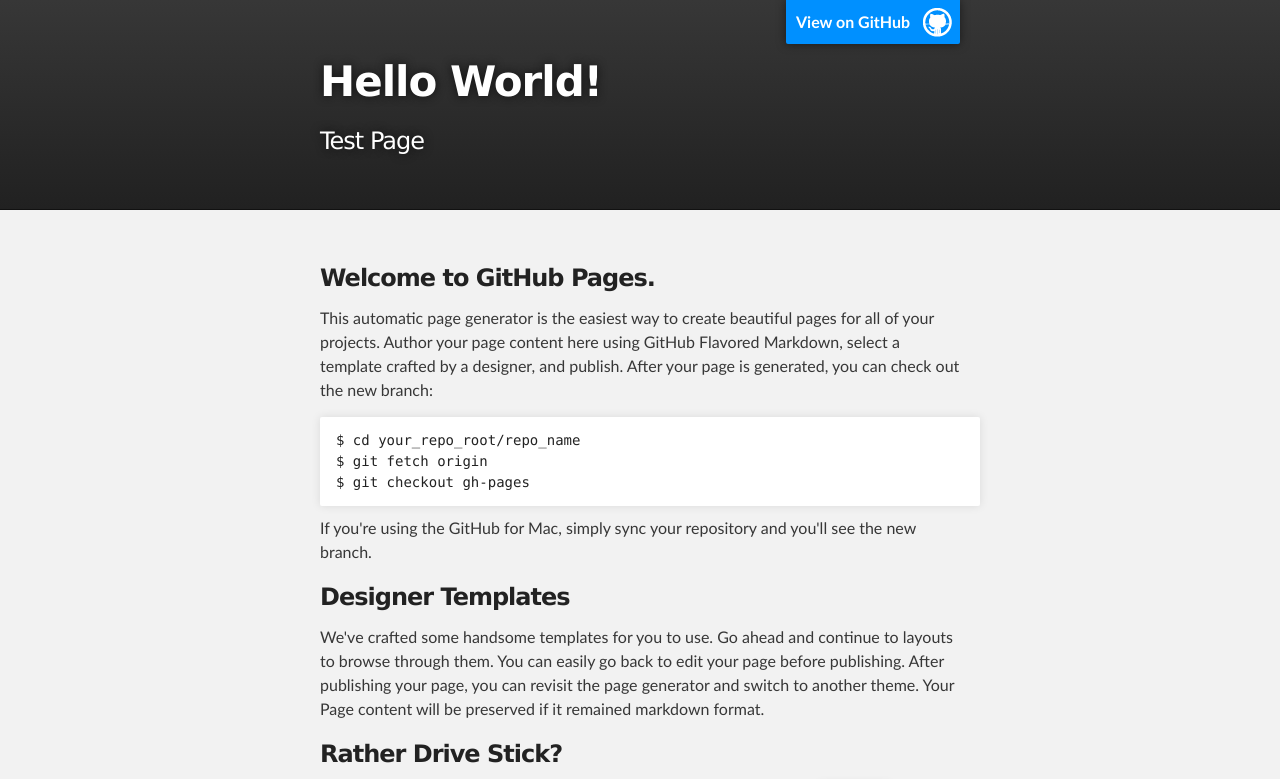
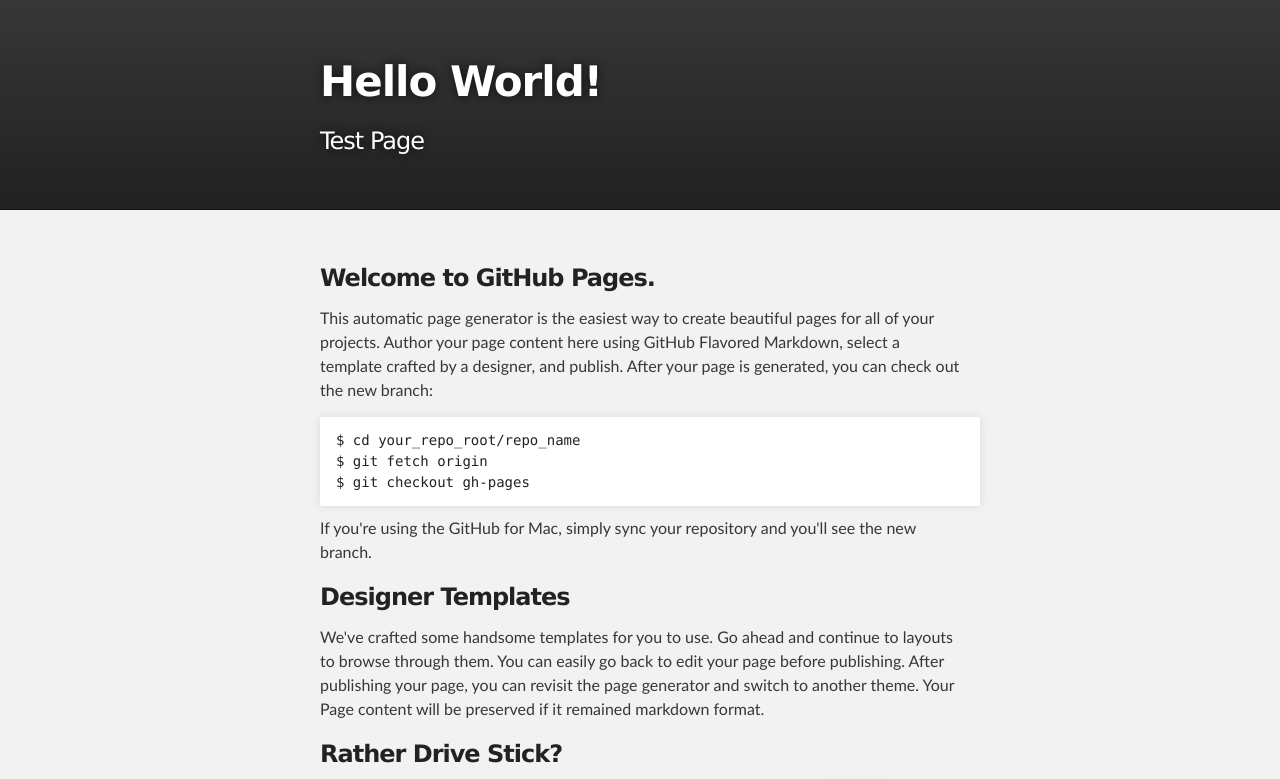
Before and after one commit to yyjoycewoo/yyjoycewoo.github.io, a plain HTML site: page index.html in a window 1280 px wide. Shown: the top 779 px of the page. Drawn offline with Linux system fonts and the light colour scheme.

Commit message:
Removed Github fork me banner in header

```diff
--- a/index.html
+++ b/index.html
@@ -16,7 +16,6 @@
     <!-- HEADER -->
     <div id="header_wrap" class="outer">
         <header class="inner">
-          <a id="forkme_banner" href="https://github.com/yyjoycewoo">View on GitHub</a>
 
           <h1 id="project_title">Hello World!</h1>
           <h2 id="project_tagline">Test Page</h2>
```
